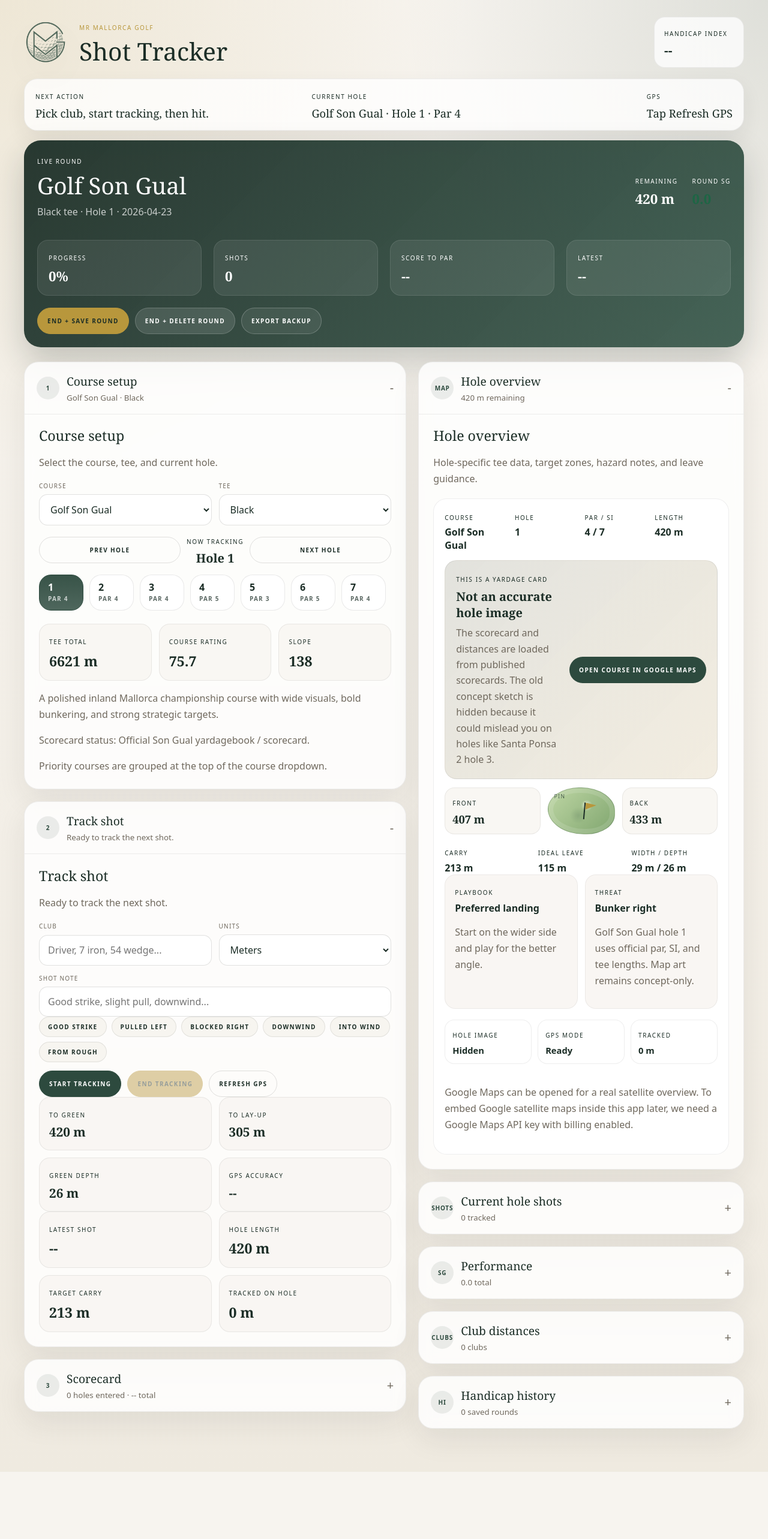
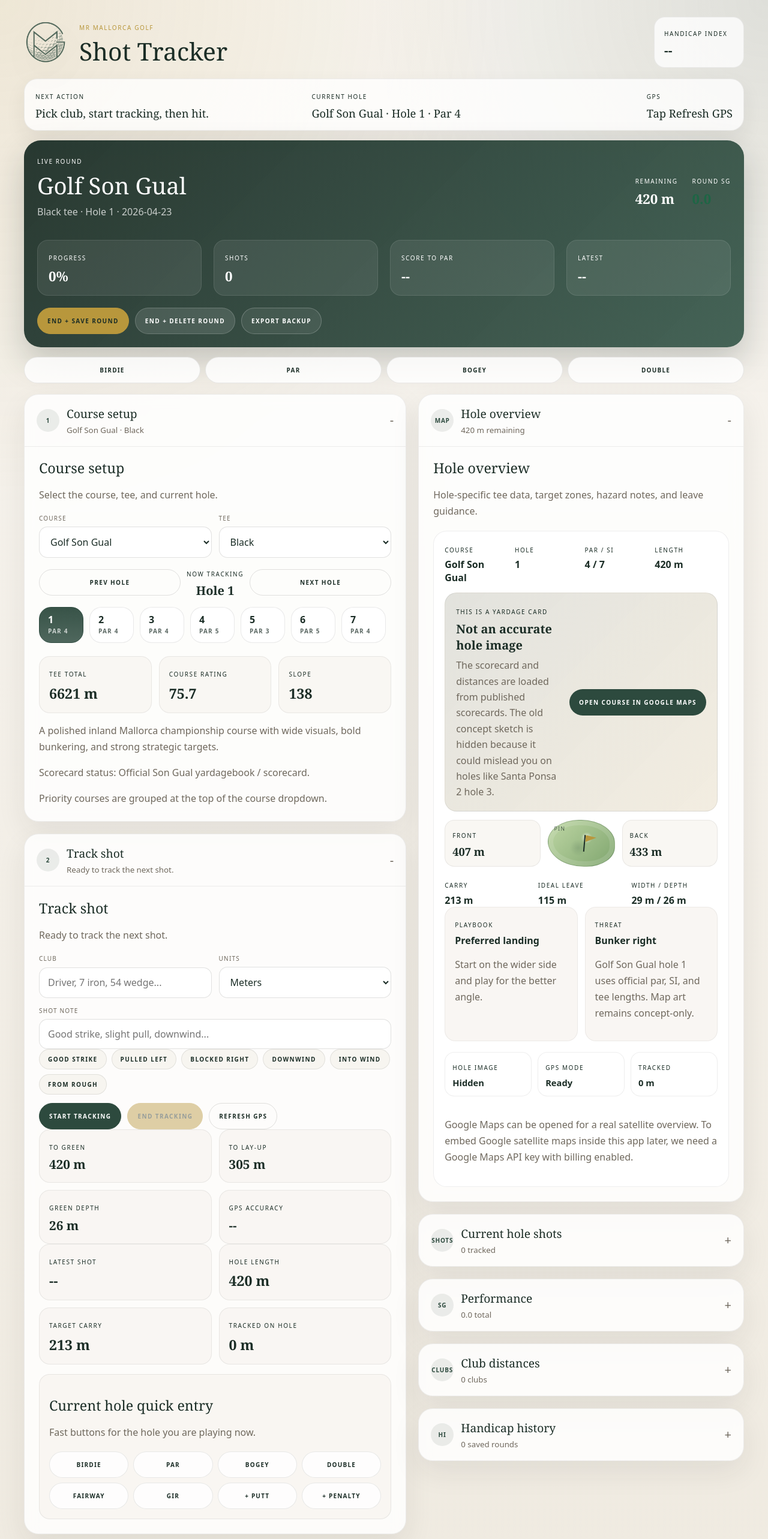
Before and after one commit to thattallkid123/mmg-shot-tracker, a Next.js app: page / in a window 1280 px wide. Shown: the top 2566 px of the page at 60% size. Before the commit the page ends 2454 px from the top, so only its background shows below. Built offline with nearby package versions, Linux system fonts and the light colour scheme.

Commit message:
Add fast current-hole scoring

```diff
--- a/src/app/shot-tracker/shot-tracker-prototype.jsx
+++ b/src/app/shot-tracker/shot-tracker-prototype.jsx
@@ -501,6 +501,15 @@
     )
   }
 
+  function updateCurrentHole(field, value) {
+    updateHole(holeNumber - 1, field, value)
+  }
+
+  function setCurrentHoleScore(scoreToPar) {
+    const score = Math.max(1, selectedHole.par + scoreToPar)
+    updateCurrentHole('score', `${score}`)
+  }
+
   function updateShot(shotId, field, value) {
     setShots((current) =>
       current.map((shot) => (shot.id === shotId ? { ...shot, [field]: value } : shot)),
@@ -730,6 +739,13 @@
         </button>
       </div>
 
+      <div className={styles.quickScoreBar}>
+        <button type="button" onClick={() => setCurrentHoleScore(-1)}>Birdie</button>
+        <button type="button" onClick={() => setCurrentHoleScore(0)}>Par</button>
+        <button type="button" onClick={() => setCurrentHoleScore(1)}>Bogey</button>
+        <button type="button" onClick={() => setCurrentHoleScore(2)}>Double</button>
+      </div>
+
       <div className={styles.layout}>
         <div className={styles.column}>
           <details className={styles.panel} open>
@@ -923,6 +939,42 @@
               <div className={styles.summaryCard}>
                 <span className={styles.metaLabel}>Tracked on hole</span>
                 <strong className={styles.summaryValue}>{formatDistance(trackedHoleDistance, unit)}</strong>
+              </div>
+            </div>
+
+            <div className={styles.currentHoleEntry}>
+              <div className={styles.panelHeader}>
+                <h2>Current hole quick entry</h2>
+                <p>Fast buttons for the hole you are playing now.</p>
+              </div>
+              <div className={styles.quickScoreGrid}>
+                {[-1, 0, 1, 2].map((scoreToPar) => (
+                  <button key={scoreToPar} type="button" onClick={() => setCurrentHoleScore(scoreToPar)}>
+                    {scoreToPar === -1 ? 'Birdie' : scoreToPar === 0 ? 'Par' : scoreToPar === 1 ? 'Bogey' : 'Double'}
+                  </button>
+                ))}
+              </div>
+              <div className={styles.quickToggleGrid}>
+                <button
+                  type="button"
+                  className={scorecard[holeNumber - 1]?.fairwayHit ? styles.toggleActive : ''}
+                  onClick={() => updateCurrentHole('fairwayHit', !scorecard[holeNumber - 1]?.fairwayHit)}
+                >
+                  Fairway
+                </button>
+                <button
+                  type="button"
+                  className={scorecard[holeNumber - 1]?.gir ? styles.toggleActive : ''}
+                  onClick={() => updateCurrentHole('gir', !scorecard[holeNumber - 1]?.gir)}
+                >
+                  GIR
+                </button>
+                <button type="button" onClick={() => updateCurrentHole('putts', `${Number(scorecard[holeNumber - 1]?.putts || 0) + 1}`)}>
+                  + Putt
+                </button>
+                <button type="button" onClick={() => updateCurrentHole('penalties', `${Number(scorecard[holeNumber - 1]?.penalties || 0) + 1}`)}>
+                  + Penalty
+                </button>
               </div>
             </div>
           </details>
--- a/src/app/shot-tracker/shot-tracker.module.css
+++ b/src/app/shot-tracker/shot-tracker.module.css
@@ -118,6 +118,53 @@
   border: 1px solid rgba(44, 42, 39, 0.08);
   box-shadow: 0 14px 34px rgba(44, 42, 39, 0.1);
   backdrop-filter: blur(12px);
+}
+
+.quickScoreBar {
+  max-width: 1200px;
+  margin: -8px auto 18px;
+  display: grid;
+  grid-template-columns: repeat(4, minmax(0, 1fr));
+  gap: 8px;
+}
+
+.quickScoreBar button,
+.quickScoreGrid button,
+.quickToggleGrid button {
+  min-height: 44px;
+  border: 1px solid rgba(44, 42, 39, 0.1);
+  border-radius: 999px;
+  background: rgba(255, 255, 255, 0.82);
+  color: var(--deep);
+  font-size: 10px;
+  font-weight: 700;
+  letter-spacing: 0.12em;
+  text-transform: uppercase;
+}
+
+.currentHoleEntry {
+  margin-top: 16px;
+  padding: 16px;
+  border-radius: 18px;
+  background: rgba(247, 244, 239, 0.72);
+  border: 1px solid rgba(44, 42, 39, 0.08);
+}
+
+.quickScoreGrid,
+.quickToggleGrid {
+  display: grid;
+  grid-template-columns: repeat(4, minmax(0, 1fr));
+  gap: 8px;
+}
+
+.quickToggleGrid {
+  margin-top: 8px;
+}
+
+.toggleActive {
+  border-color: var(--pine) !important;
+  background: var(--pine) !important;
+  color: #fff !important;
 }
 
 .mobileCaddieBar button {
@@ -886,6 +933,18 @@
     display: grid;
   }
 
+  .quickScoreBar {
+    position: sticky;
+    top: 62px;
+    z-index: 19;
+    padding: 8px;
+    border-radius: 20px;
+    background: rgba(247, 244, 239, 0.92);
+    border: 1px solid rgba(44, 42, 39, 0.08);
+    box-shadow: 0 14px 34px rgba(44, 42, 39, 0.08);
+    backdrop-filter: blur(12px);
+  }
+
   .hudNumbers {
     justify-content: space-between;
   }
@@ -931,7 +990,9 @@
   .playbookRow,
   .shotEditGrid,
   .greenMapStrip,
-  .mapFeatureGrid {
+  .mapFeatureGrid,
+  .quickScoreGrid,
+  .quickToggleGrid {
     grid-template-columns: 1fr;
   }
 
```
